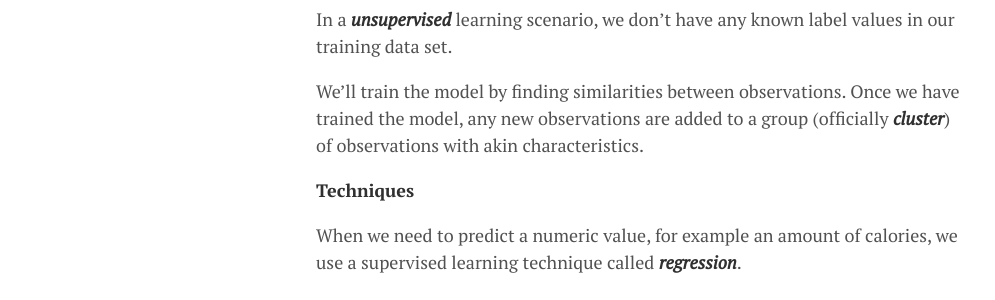
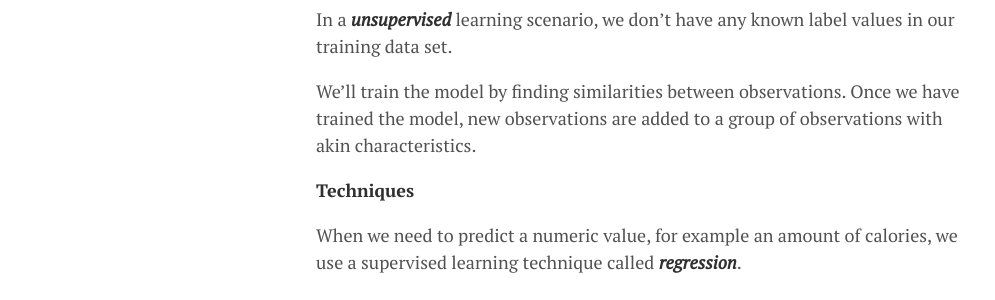
Before and after one commit to lgeurts/lgeurts.github.io, a Jekyll site: the page built from _posts/2018-06-29-introduction-to-artificial-intelligence.md, in a window 1280 px wide. Shown: the part 1484-1784 px from the top of the page, without its empty margins (0-995 px from the left). Built offline with Jekyll 4.4.1, drawn with Linux system fonts in a browser that asks for light colours; nearby versions of some CDN libraries; comment, search, counter and statistics services are not loaded.

Commit message:
Update 2018-06-29-introduction-to-artificial-intelligence.md

```diff
--- a/_posts/2018-06-29-introduction-to-artificial-intelligence.md
+++ b/_posts/2018-06-29-introduction-to-artificial-intelligence.md
@@ -29,7 +29,7 @@
 
 In a ***unsupervised*** learning scenario, we don't have any known label values in our training data set.
 
-We'll train the model by finding similarities between observations. Once we have trained the model, any new observations are added to a group (officially ***cluster***) of observations with akin characteristics.
+We'll train the model by finding similarities between observations. Once we have trained the model, new observations are added to a group of observations with akin characteristics.
 
 **Techniques**
 
```
